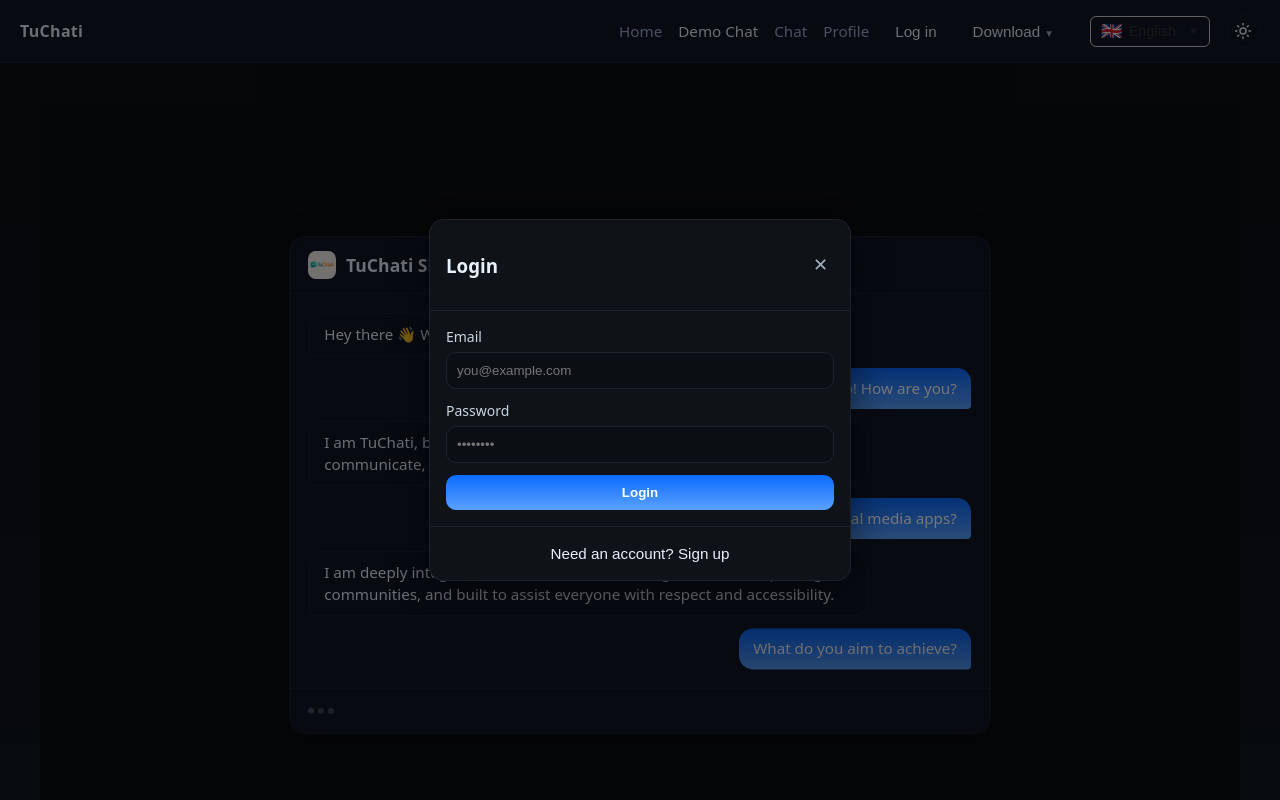
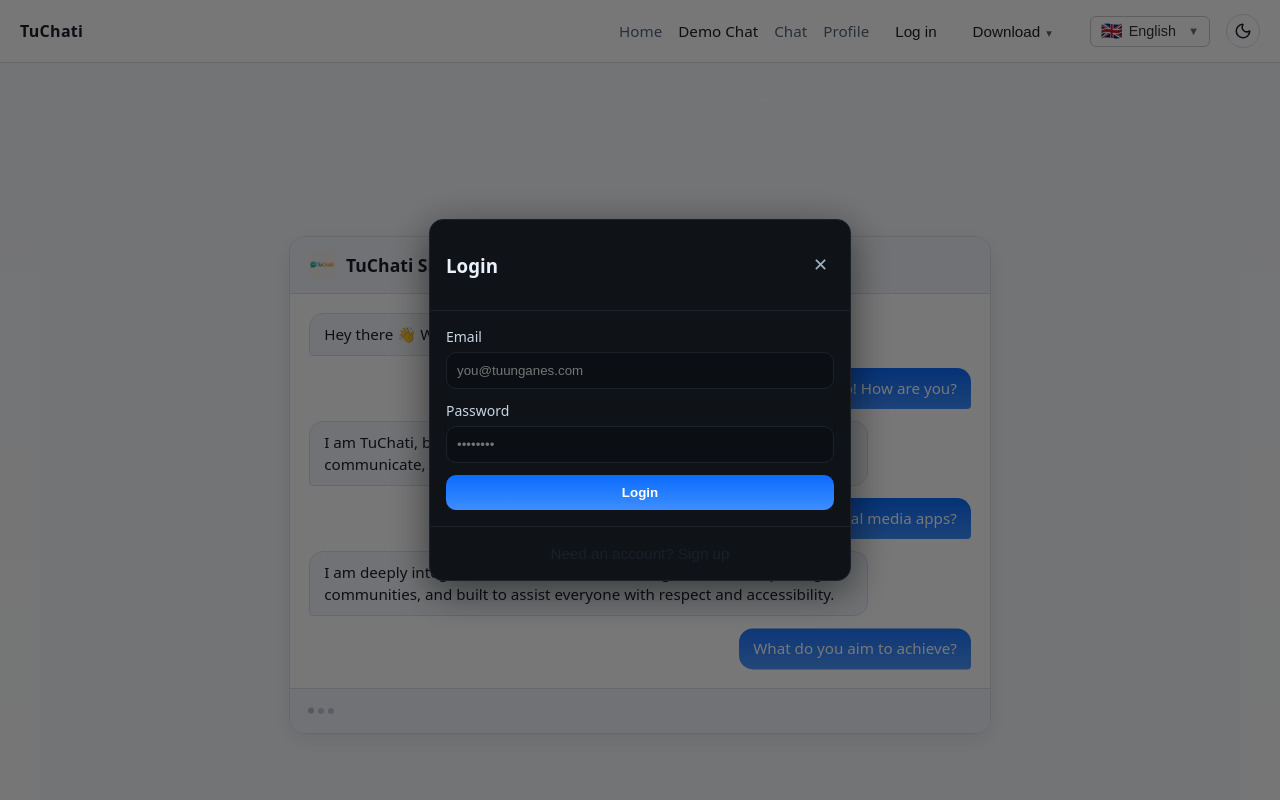
Before and after one commit to MarcelBag/TuChati, a React (Vite) app in the folder frontend/web/: page /chatshow in a window 1280 px wide. Both pictures are taken after a click on the button "Log in". Shown: the top 800 px of the page. Built offline with nearby package versions, Linux system fonts and the light colour scheme.

Commit message:
i18n translations

```diff
--- a/frontend/web/src/shared/AuthModal.tsx
+++ b/frontend/web/src/shared/AuthModal.tsx
@@ -17,12 +17,12 @@ export default function AuthModal({ onClose }: { onClose: () => void }) {
           {mode === 'signup' && (
             <label>
               Full name
-              <input required placeholder="Jane Doe" />
+              <input required placeholder="Emmanuel Bahizire" />
             </label>
           )}
           <label>
             Email
-            <input type="email" required placeholder="you@example.com" />
+            <input type="email" required placeholder="you@tuunganes.com" />
           </label>
           <label>
             Password
--- a/frontend/web/src/shared/ThemeSwitcher.tsx
+++ b/frontend/web/src/shared/ThemeSwitcher.tsx
@@ -1,12 +1,13 @@
 // frontend/web/src/shared/ThemeSwitcher.tsx
 import { useEffect, useState } from 'react'
-// small icon lib; install via npm i lucide-react
 import { Moon, Sun } from 'lucide-react'
 
 export default function ThemeSwitcher() {
-  const [theme, setTheme] = useState<'light' | 'dark'>(() =>
-    document.documentElement.classList.contains('light') ? 'light' : 'dark'
-  )
+  const [theme, setTheme] = useState<'light' | 'dark'>(() => {
+    const saved = localStorage.getItem('theme')
+    // default to light
+    return saved === 'dark' ? 'dark' : 'light'
+  })
 
   useEffect(() => {
     if (theme === 'light') {
@@ -17,18 +18,13 @@ export default function ThemeSwitcher() {
     localStorage.setItem('theme', theme)
   }, [theme])
 
-  useEffect(() => {
-    const saved = localStorage.getItem('theme')
-    if (saved === 'light') setTheme('light')
-  }, [])
-
   return (
     <button
       onClick={() => setTheme(theme === 'dark' ? 'light' : 'dark')}
       className="theme-toggle"
       aria-label="Toggle theme"
     >
-      {theme === 'dark' ? <Sun size={18} /> : <Moon size={18} />}
+      {theme === 'light' ? <Moon size={18} /> : <Sun size={18} />}
     </button>
   )
 }
```
